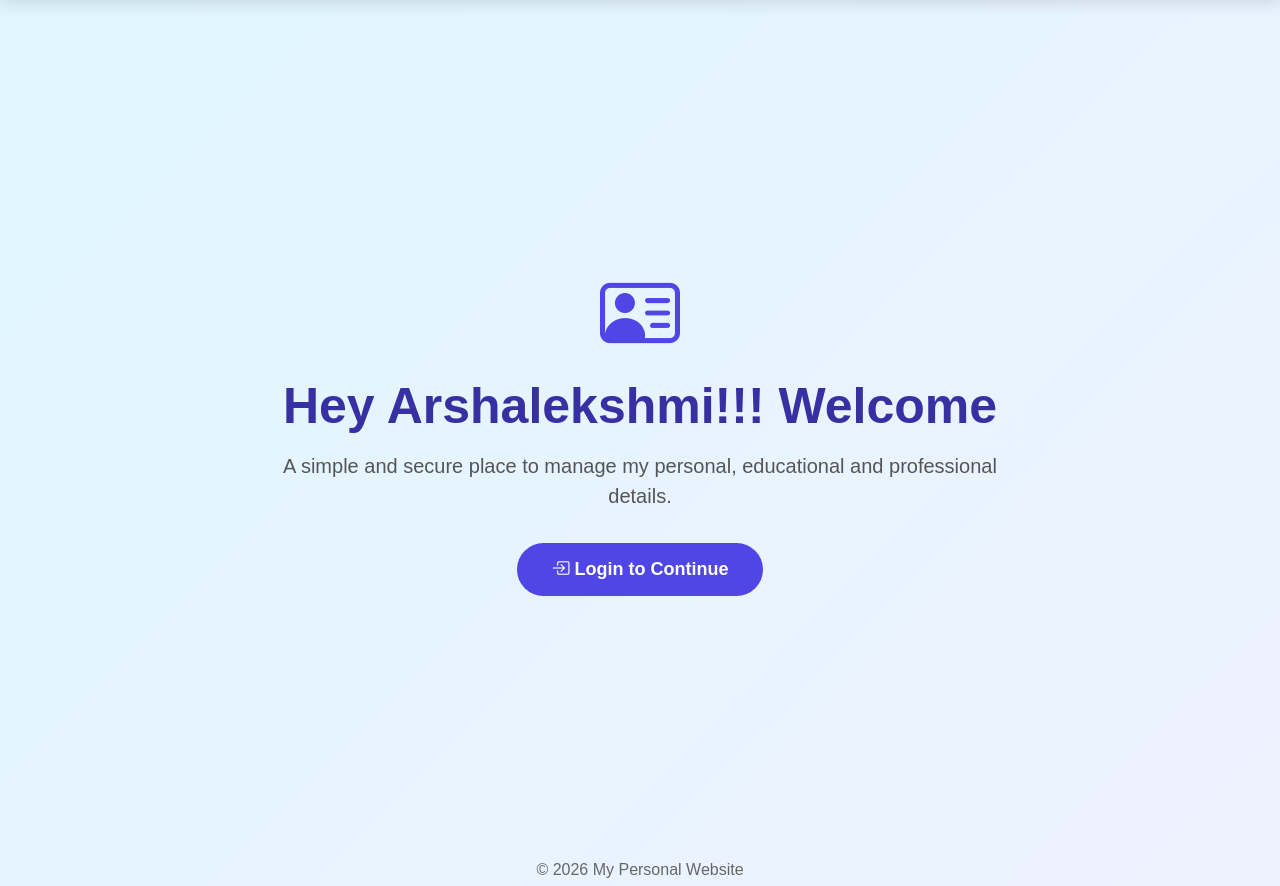
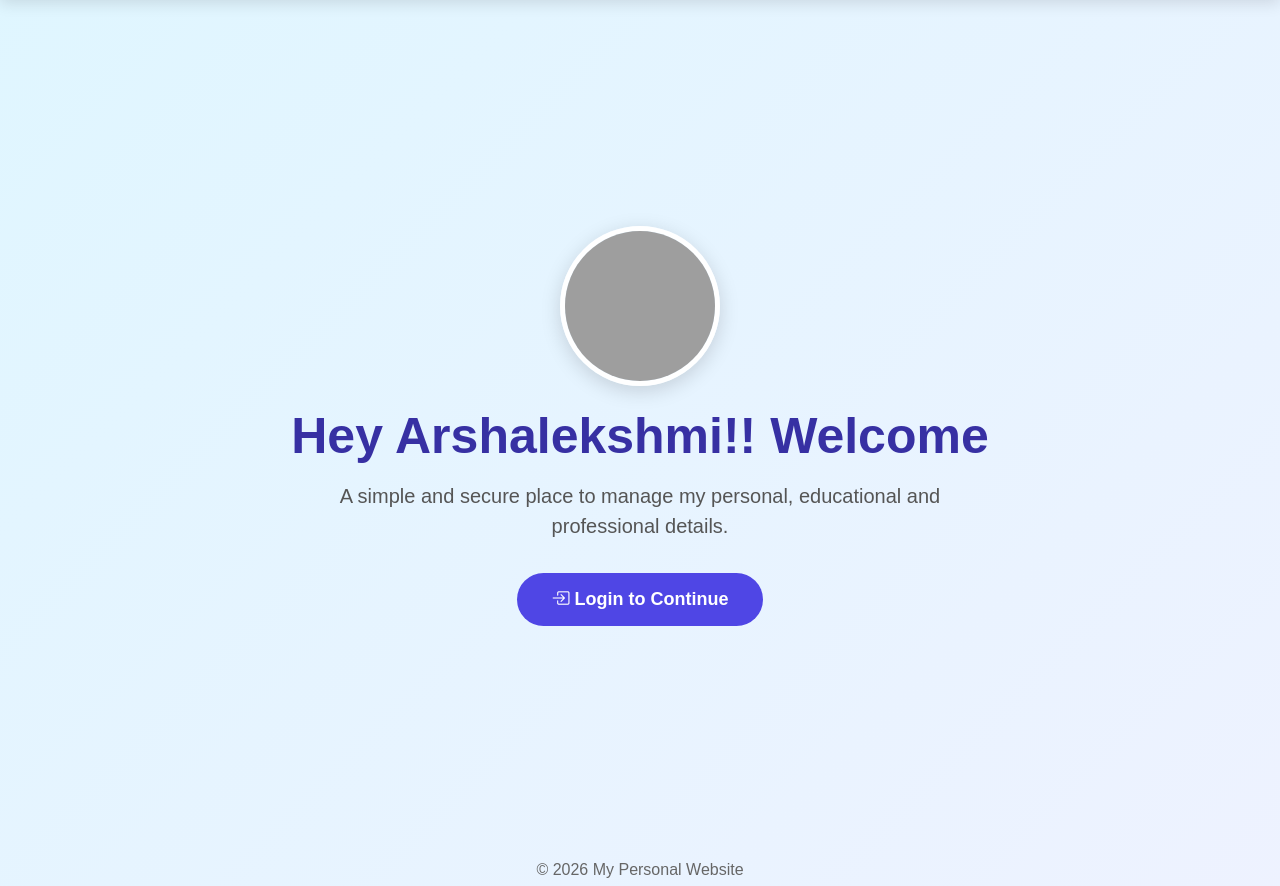
Before and after one commit to Arshalekshmi01/my_website, a Flask app: page / in a window 1280 px wide. Shown: the part 62-948 px from the top of the page. Run offline with Flask 3, Linux system fonts and the light colour scheme; some libraries are stand-ins or nearby versions; grey boxes are pictures that could not be loaded.

Commit message:
Add files via upload

```diff
--- a/templates/index.html
+++ b/templates/index.html
@@ -92,8 +92,19 @@
         }
 
         .hero-content {
-            max-width: 750px;
-        }
+max-width: 750px;
+padding: 20px;
+}
+
+.profile-picture {
+width: 160px;
+height: 160px;
+object-fit: cover;
+border-radius: 50%;
+border: 5px solid white;
+box-shadow: 0 5px 20px rgba(0, 0, 0, 0.15);
+margin-bottom: 20px;
+}
 
         .hero h1 {
             font-size: 50px;
@@ -402,13 +413,13 @@
 
         <div class="hero">
 
-            <div class="hero-content">
-
-                <i class="bi bi-person-vcard hero-icon"></i>
-
-                <h1>
-                    Hey Arshalekshmi!!! Welcome
-                </h1>
+            <div class="hero-content"><img src="{{ url_for('static', filename='myphoto.jpg') }}"
+     alt="My Profile Picture"
+     class="profile-picture">
+
+<h1>
+    Hey Arshalekshmi!! Welcome
+</h1>
 
                 <p>
                     A simple and secure place to manage
```
